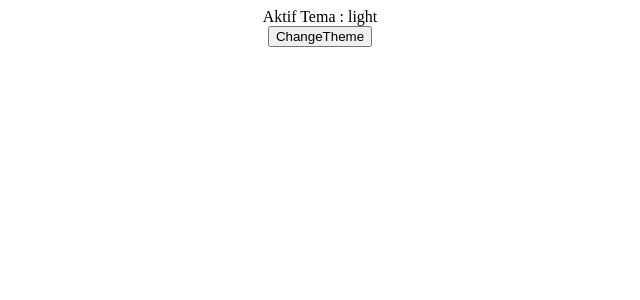
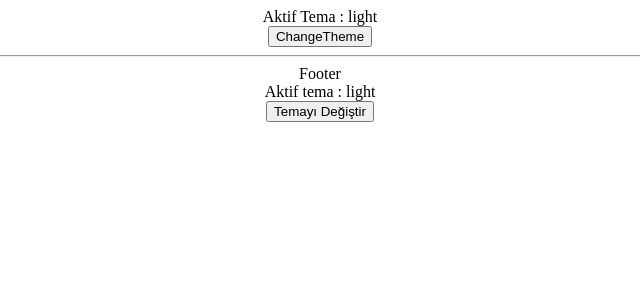
Before and after one commit to suedacicekli/context-api, a React (Create React App) app: page / in a window 1280 px wide. Shown: the top 300 px of the page, without its empty margins (320-960 px from the left). Built offline with nearby package versions, Linux system fonts and the light colour scheme.

Commit message:
Context provider isolation and Data Manipulation

```diff
--- a/src/App.css
+++ b/src/App.css
@@ -1,38 +1,3 @@
 .App {
   text-align: center;
 }
-
-.App-logo {
-  height: 40vmin;
-  pointer-events: none;
-}
-
-@media (prefers-reduced-motion: no-preference) {
-  .App-logo {
-    animation: App-logo-spin infinite 20s linear;
-  }
-}
-
-.App-header {
-  background-color: #282c34;
-  min-height: 100vh;
-  display: flex;
-  flex-direction: column;
-  align-items: center;
-  justify-content: center;
-  font-size: calc(10px + 2vmin);
-  color: white;
-}
-
-.App-link {
-  color: #61dafb;
-}
-
-@keyframes App-logo-spin {
-  from {
-    transform: rotate(0deg);
-  }
-  to {
-    transform: rotate(360deg);
-  }
-}
--- a/src/App.js
+++ b/src/App.js
@@ -1,13 +1,15 @@
-import ThemeContext from './contexts/ThemeContext';
 import './App.css';
 import ChangeTheme from './components/ChangeTheme';
+import Footer from './components/Footer';
+import { ThemeContextProvider } from './contexts/ThemeContext';
 
 function App() {
   return (
     <div className='App'>
-      <ThemeContext.Provider value="light">
+      <ThemeContextProvider >
         <ChangeTheme />
-      </ThemeContext.Provider>
+        <Footer />
+      </ThemeContextProvider>
     </div>
   );
 }
--- a/src/components/ChangeTheme.js
+++ b/src/components/ChangeTheme.js
@@ -1,17 +1,12 @@
 import React, { useContext } from 'react'
 import ThemeContext from '../contexts/ThemeContext'
-
 function ChangeTheme() {
-
-    const data = useContext(ThemeContext);
-    console.log(data)
-
+    const { theme, toggleTheme } = useContext(ThemeContext);
     return (
         <div>
-            <div>Aktif Tema : {data}</div>
-            <button>ChangeTheme</button>
-        </div>
+            <div>Aktif Tema : {theme}</div>
+            <button onClick={toggleTheme}>ChangeTheme</button>
+        </div >
     )
 }
-
 export default ChangeTheme
--- /dev/null
+++ b/src/components/Footer.js
@@ -0,0 +1,18 @@
+import React, { useContext } from 'react';
+import ThemeContext from '../contexts/ThemeContext';
+
+function Footer() {
+  const { theme, toggleTheme } = useContext(ThemeContext);
+  return (
+    <div >
+      <hr />
+      Footer
+      <div>
+        Aktif tema : {theme}
+      </div>
+      <button onClick={toggleTheme}>Temayı Değiştir</button>
+    </div>
+  )
+}
+
+export default Footer
--- a/src/contexts/ThemeContext.js
+++ b/src/contexts/ThemeContext.js
@@ -1,4 +1,24 @@
-import { createContext } from 'react';
+import { createContext, useState } from 'react';
+
 const ThemeContext = createContext()
 
+
+export const ThemeContextProvider = ({ children }) => {
+
+    const [theme, setTheme] = useState("light");
+
+    const toggleTheme = () => {
+        setTheme((prev) => (prev === "light" ? "dark" : "light"));
+    }
+
+    const values = {
+        theme,
+        toggleTheme,
+    };
+
+    return (
+        <ThemeContext.Provider value={values}>{children}</ThemeContext.Provider>
+    );
+};
+
 export default ThemeContext;
```
